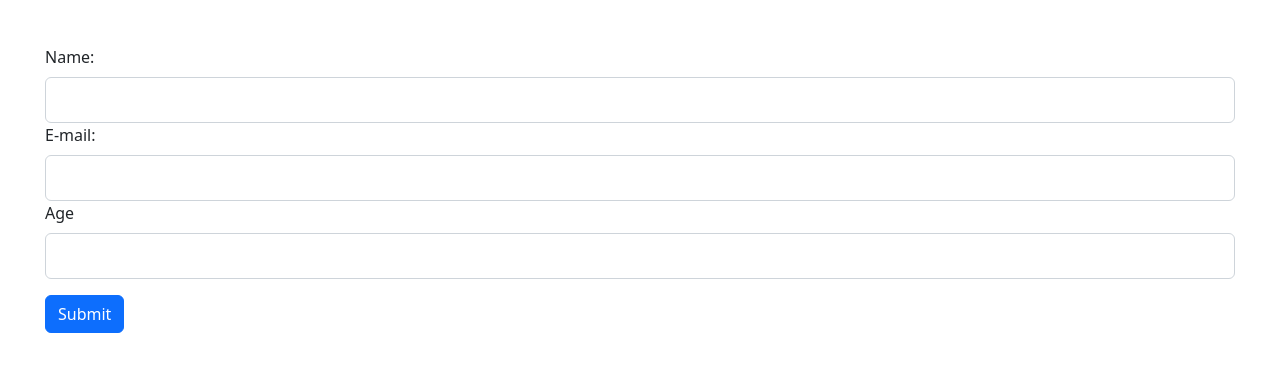
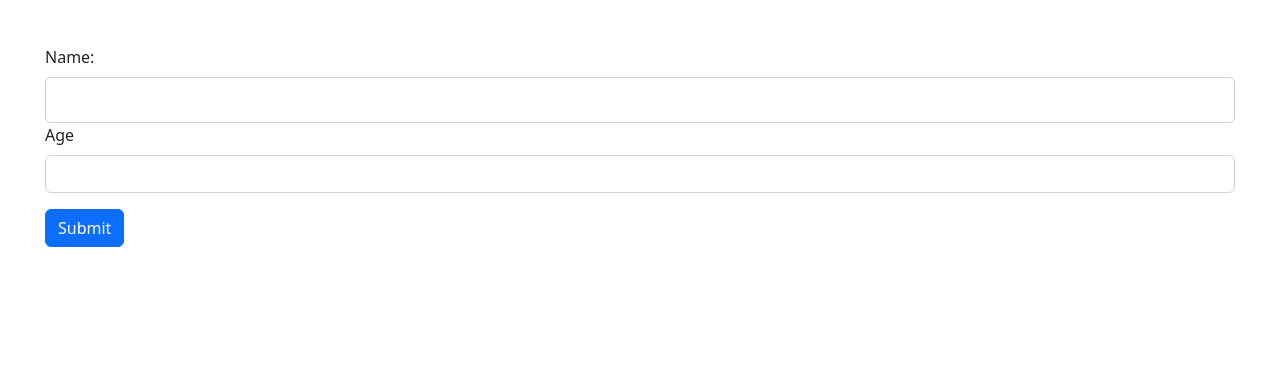
Before and after one commit to Dineshbhandari2023/React-app, a React (Vite) app: page / in a window 1280 px wide. Shown: the top 372 px of the page. Built offline with nearby package versions, Linux system fonts and the light colour scheme.

Commit message:
handling form submission

```diff
--- a/src/components/Form.tsx
+++ b/src/components/Form.tsx
@@ -1,21 +1,43 @@
-import React from "react";
+import React, { FormEvent, useRef } from "react";
 
 const Form = () => {
+  const nameRef = useRef<HTMLInputElement>(null);
+  const ageRef = useRef<HTMLInputElement>(null);
+
+  const handleSubmit = (event: FormEvent) => {
+    event.preventDefault();
+    if (nameRef.current !== null) console.log(nameRef.current.value);
+    if (ageRef.current !== null) console.log(ageRef.current.value);
+  };
   return (
-    <form>
+    <form
+      onSubmit={(event) => {
+        handleSubmit;
+      }}
+    >
       <div className="mb-3">
         <label htmlFor="name" className="form-label">
           Name:
         </label>
-        <input id="name" type="text" className="form-control"></input>
-        <label htmlFor="name" className="form-label">
+        <input
+          ref={nameRef}
+          id="name"
+          type="text"
+          className="form-control"
+        ></input>
+        {/* <label htmlFor="name" className="form-label">
           E-mail:
         </label>
-        <input id="name" type="text" className="form-control"></input>
+        <input id="Email" type="text" className="form-control"></input> */}
         <label htmlFor="name" className="form-label">
           Age
         </label>
-        <input id="name" type="number" className="form-control"></input>
+        <input
+          ref={ageRef}
+          id="Age"
+          type="number"
+          className="form-control"
+        ></input>
       </div>
       <button className="btn btn-primary" type="submit">
         Submit
```
